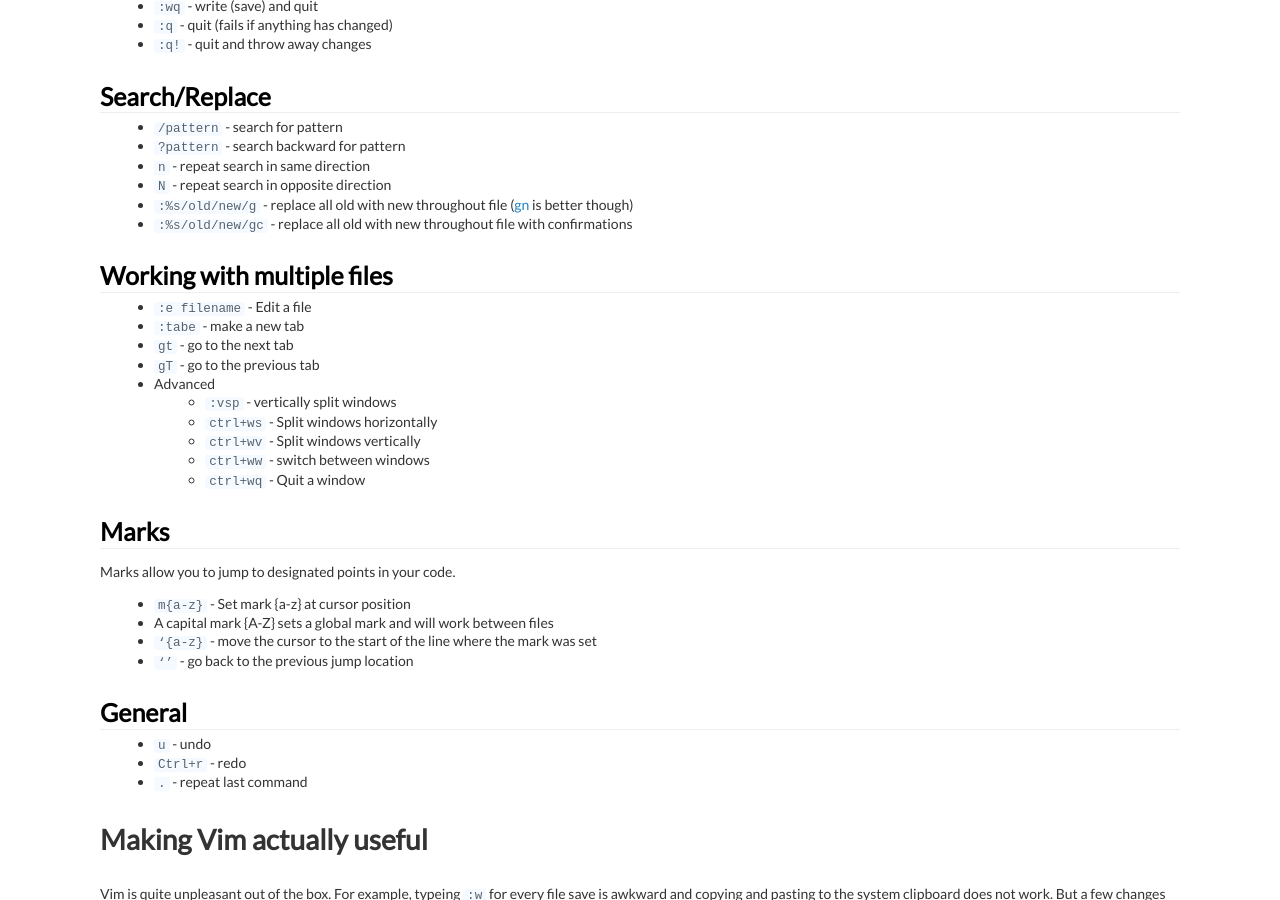
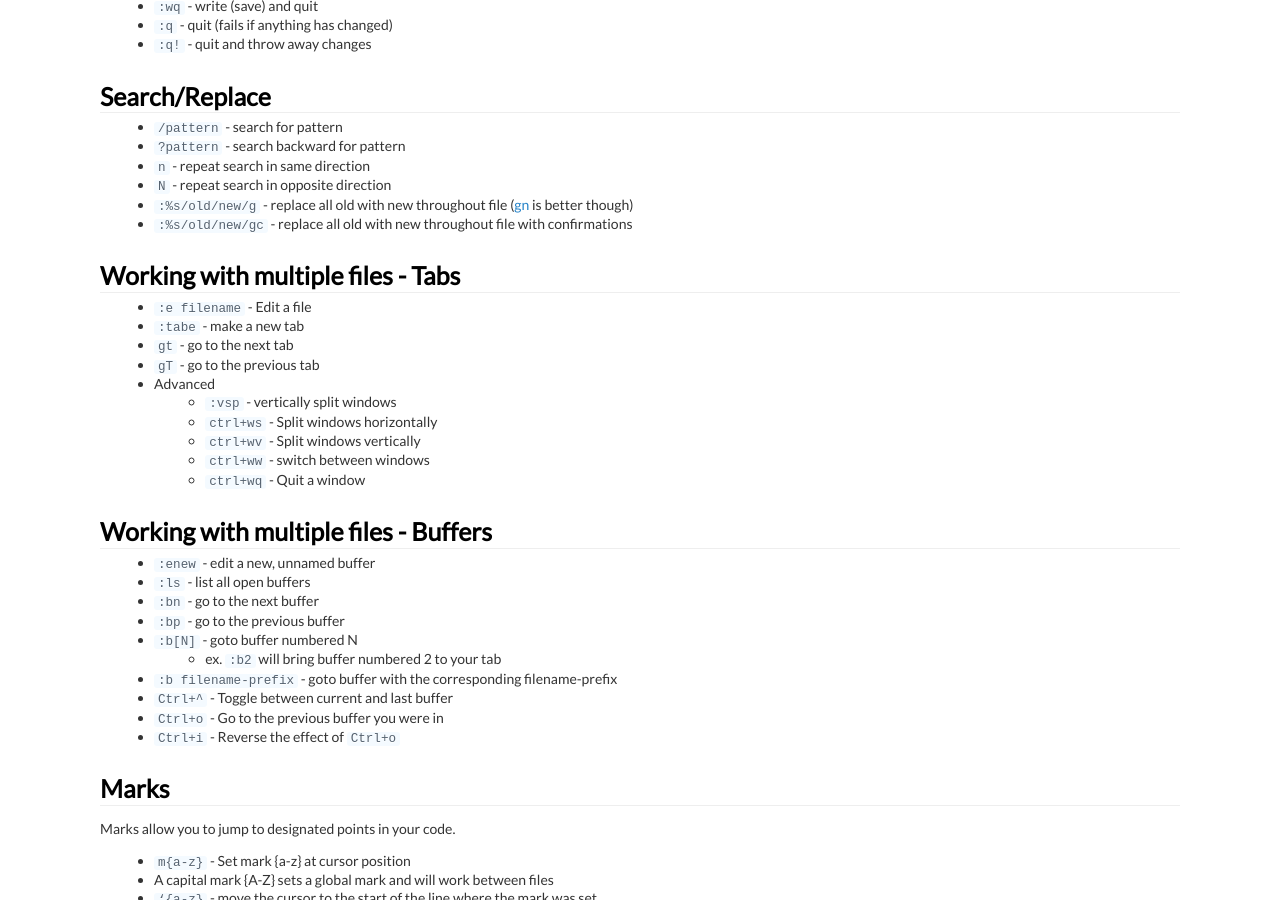
Before and after one commit to theicfire/vimsheet, a Jekyll site: the page built from index.md, in a window 1280 px wide and 900 px high, scrolled down 2049 px. Built offline with Jekyll 4.4.1, drawn with Linux system fonts in a browser that asks for light colours; Markdown is read by kramdown in place of the engine named in the settings.

Commit message:
Add essential buffer commands

```diff
--- a/index.md
+++ b/index.md
@@ -98,7 +98,7 @@ Type any of these while some text is selected to apply the action
 * `:%s/old/new/g` - replace all old with new throughout file ([gn](https://github.com/vinitkumar/white-paper) is better though)
 * `:%s/old/new/gc` - replace all old with new throughout file with confirmations
 
-##Working with multiple files
+##Working with multiple files - Tabs
 * `:e filename` - Edit a file
 * `:tabe` - make a new tab
 * `gt` - go to the next tab
@@ -109,6 +109,18 @@ Type any of these while some text is selected to apply the action
     * `ctrl+wv` - Split windows vertically
     * `ctrl+ww` - switch between windows
     * `ctrl+wq` - Quit a window
+
+##Working with multiple files - Buffers
+* `:enew` - edit a new, unnamed buffer
+* `:ls` - list all open buffers
+* `:bn` - go to the next buffer
+* `:bp` - go to the previous buffer
+* `:b[N]` - goto buffer numbered N
+    * ex. `:b2` will bring buffer numbered 2 to your tab
+* `:b filename-prefix` - goto buffer with the corresponding filename-prefix
+* `Ctrl+^` - Toggle between current and last buffer
+* `Ctrl+o` - Go to the previous buffer you were in
+* `Ctrl+i` - Reverse the effect of `Ctrl+o`
 
 ##Marks
 Marks allow you to jump to designated points in your code.
```
